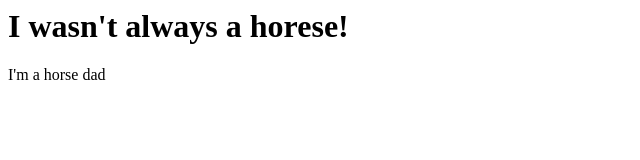
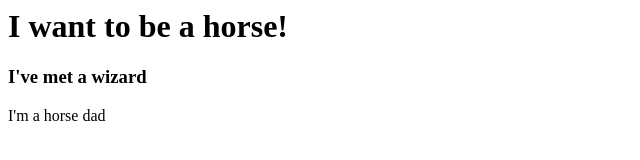
Before and after one commit to sellersJor/Jarboy, a plain HTML site: page index.html in a window 1280 px wide. Shown: the whole page, without its empty margins (0-640 px from the left). Drawn offline with Linux system fonts and the light colour scheme.

Commit message:
Update index.html

```diff
--- a/index.html
+++ b/index.html
@@ -6,7 +6,8 @@
 </head>
 
 <body>
-<h1>I wasn't always a horese!</h1>
+<h1>I want to be a horse!</h1>
+<h3>I've met a wizard</h3>
 I'm a horse dad
 </body>
 
```
